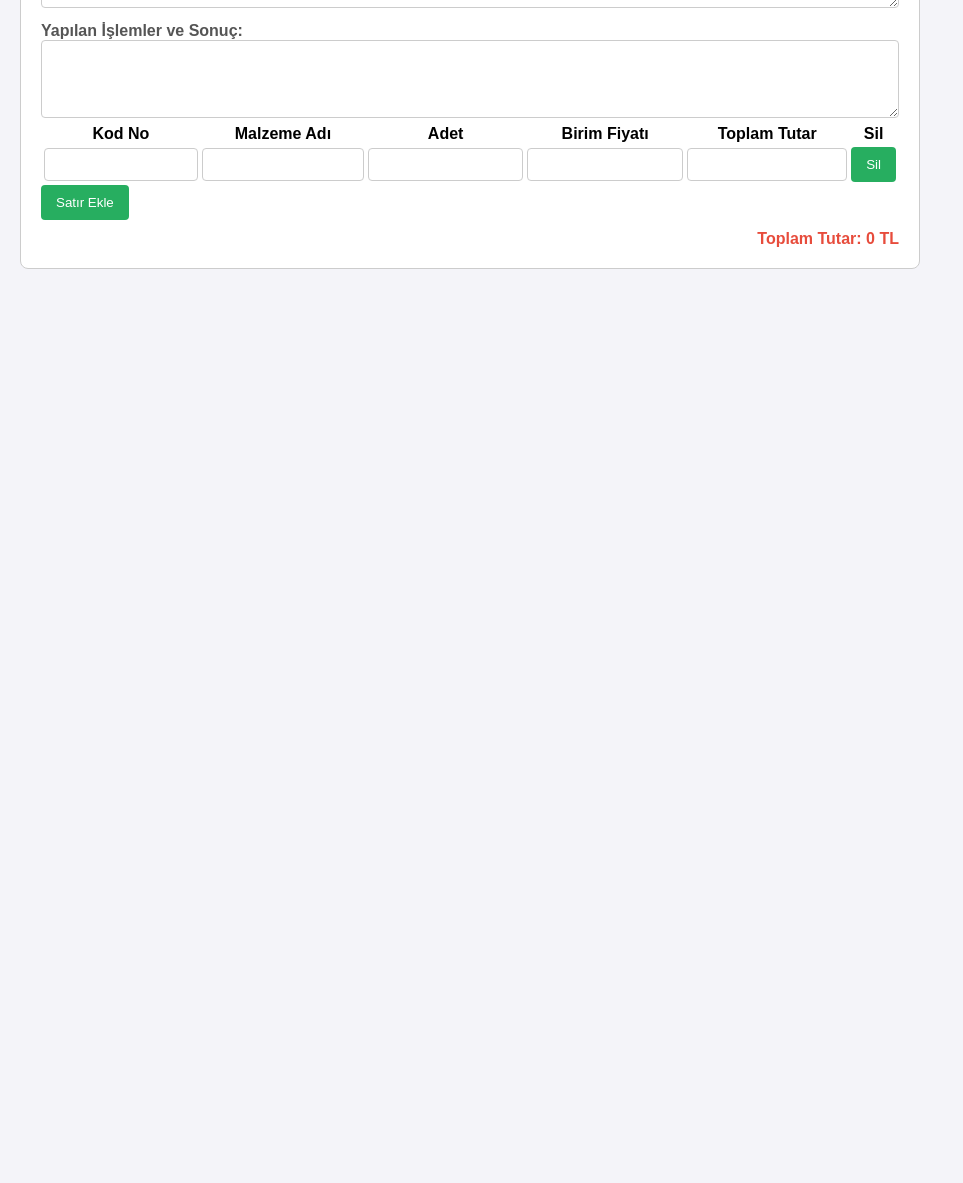
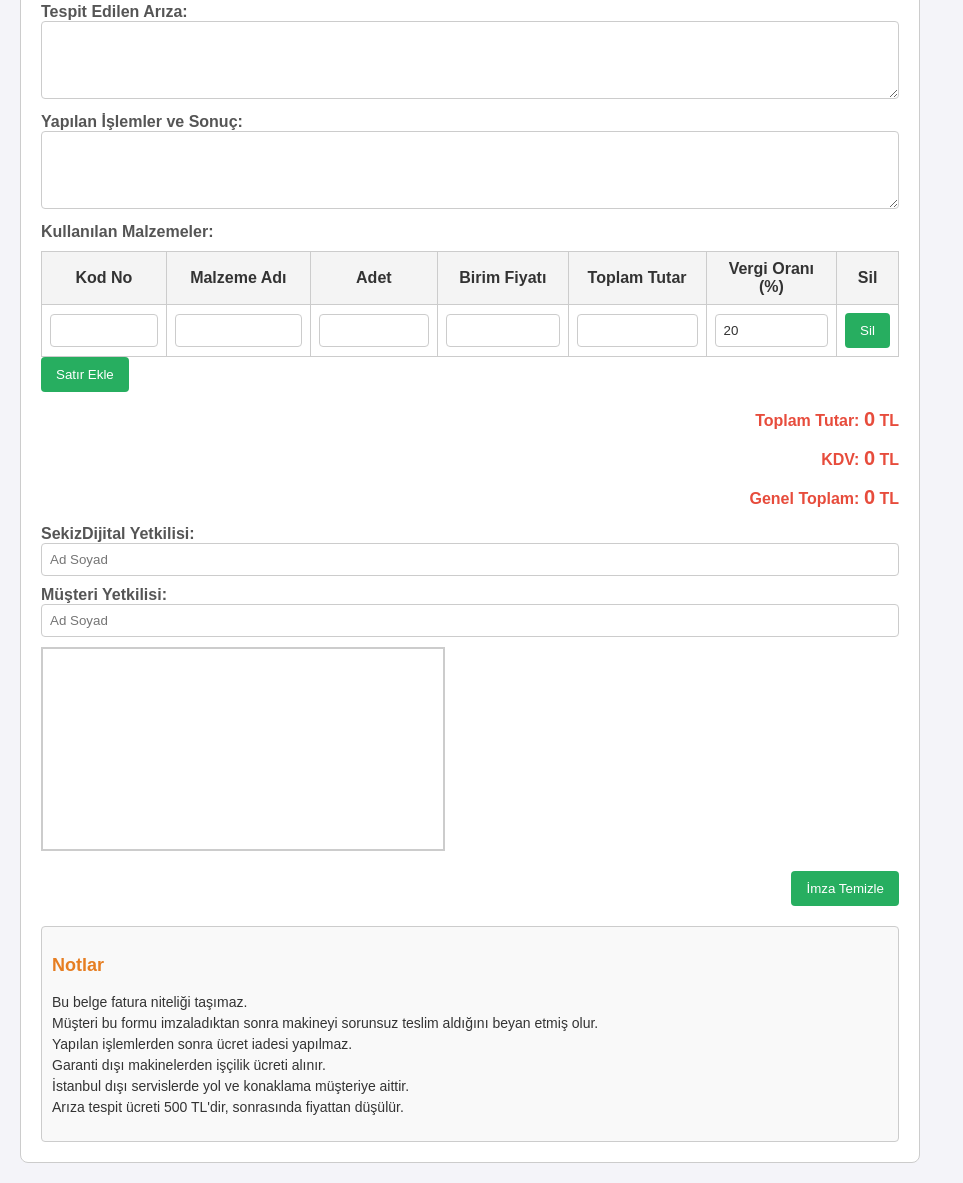
Before and after one commit to ekincih/sekizcloud, a plain HTML site: page index.html in a window 1280 px wide. Shown: the part 431-1614 px from the top of the page, without its empty margins (0-963 px from the left). Before the commit the page ends 800 px from the top, so only its background shows below. Drawn offline with Linux system fonts and the light colour scheme.

Commit message:
Update index.html

```diff
--- a/index.html
+++ b/index.html
@@ -4,8 +4,14 @@
     <meta charset="UTF-8">
     <meta name="viewport" content="width=device-width, initial-scale=1.0">
     <title>SEKİZDİJİTAL TEKNİK SERVİS FORMU</title>
-    <link rel="manifest" href="/manifest.json">
-    <link rel="icon" href="icon.png">
+    <link rel="manifest" href="manifest.json">
+    <script>
+        if ('serviceWorker' in navigator) {
+            navigator.serviceWorker.register('sw.js')
+            .then(reg => console.log("Service Worker kaydedildi:", reg))
+            .catch(err => console.log("Service Worker hatası:", err));
+        }
+    </script>
     <style>
         body {
             font-family: Arial, sans-serif;
@@ -38,6 +44,19 @@
             border-radius: 4px;
             color: #333;
         }
+        table {
+            width: 100%;
+            margin-top: 10px;
+            border-collapse: collapse;
+            color: #333;
+        }
+        table, th, td {
+            border: 1px solid #ccc;
+            padding: 8px;
+        }
+        th {
+            background-color: #f4f4f4;
+        }
         button {
             padding: 10px 15px;
             background-color: #27ae60;
@@ -49,36 +68,93 @@
         button:hover {
             background-color: #2ecc71;
         }
+        .imza-alani {
+            border: 2px solid #ccc;
+            display: block;
+            margin: 10px 0;
+        }
         .total-price {
             margin-top: 10px;
             text-align: right;
             font-weight: bold;
             color: #e74c3c;
         }
+        .total-price span {
+            font-size: 20px;
+            color: #e74c3c;
+        }
+        .actions {
+            text-align: right;
+            margin-top: 20px;
+        }
+        .notlar {
+            margin-top: 20px;
+            padding: 10px;
+            background-color: #f9f9f9;
+            border: 1px solid #ccc;
+            border-radius: 4px;
+        }
+        .notlar h3 {
+            color: #e67e22;
+            font-size: 18px;
+        }
+        .notlar ul {
+            list-style-type: none;
+            padding-left: 0;
+        }
+        .notlar ul li {
+            font-size: 14px;
+            color: #333;
+            margin-bottom: 5px;
+        }
     </style>
 </head>
 <body>
+
     <h2>SEKİZDİJİTAL TEKNİK SERVİS FORMU</h2>
     <div class="form-container">
         <form id="servisFormu">
+            <div class="form-section">
+                <div class="two-columns">
+                    <div>
                         <label for="firmaAdi">Firma:</label>
                         <input type="text" id="firmaAdi" name="firmaAdi" required>
+                    </div>
+                    <div>
+                        <label for="tarih">Tarih:</label>
+                        <input type="date" id="tarih" name="tarih" required>
+                    </div>
+                </div>
+            </div>
 
-            <label for="yetkiliAdi">Yetkili Adı Soyadı:</label>
+            <div class="form-section">
+                <label for="yetkiliBilgileri">Yetkili Kişi Bilgileri:</label>
+                <div class="two-columns">
+                    <div>
+                        <label for="yetkiliAdi">Adı Soyadı:</label>
                         <input type="text" id="yetkiliAdi" name="yetkiliAdi" required>
-
+                    </div>
+                    <div>
                         <label for="yetkiliTel">Telefon:</label>
                         <input type="tel" id="yetkiliTel" name="yetkiliTel" required>
-
+                    </div>
+                </div>
                 <label for="adres">Adres:</label>
                 <input type="text" id="adres" name="adres" required>
+            </div>
 
+            <div class="form-section">
                 <label for="arizaDetayi">Tespit Edilen Arıza:</label>
                 <textarea id="arizaDetayi" name="arizaDetayi" rows="4" required></textarea>
+            </div>
 
+            <div class="form-section">
                 <label for="yapilanIslem">Yapılan İşlemler ve Sonuç:</label>
                 <textarea id="yapilanIslem" name="yapilanIslem" rows="4" required></textarea>
+            </div>
 
+            <div class="form-section">
+                <label for="malzemeTablosu">Kullanılan Malzemeler:</label>
                 <table id="malzemeTablosu">
                     <thead>
                         <tr>
@@ -87,6 +163,7 @@
                             <th>Adet</th>
                             <th>Birim Fiyatı</th>
                             <th>Toplam Tutar</th>
+                            <th>Vergi Oranı (%)</th>
                             <th>Sil</th>
                         </tr>
                     </thead>
@@ -94,73 +171,104 @@
                         <tr>
                             <td><input type="text" name="kodNo[]"></td>
                             <td><input type="text" name="malzemeAdi[]"></td>
-                        <td><input type="number" class="adet" name="adet[]" min="1" required></td>
-                        <td><input type="number" class="birimFiyat" name="birimFiyat[]" min="0" required></td>
-                        <td><input type="number" class="toplamTutar" readonly></td>
+                            <td><input type="number" name="adet[]" class="adet"></td>
+                            <td><input type="number" name="birimFiyat[]" class="birimFiyat"></td>
+                            <td><input type="number" name="toplamTutar[]" class="toplamTutar" readonly></td>
+                            <td><input type="number" name="vergiOrani[]" class="vergiOrani" value="20"></td>
                             <td><button type="button" class="silButonu">Sil</button></td>
                         </tr>
                     </tbody>
                 </table>
                 <button type="button" id="satirEkle">Satır Ekle</button>
+            </div>
+
+            <!-- Toplam Fiyat ve KDV -->
             <div class="total-price">
-                Toplam Tutar: <span id="toplamTutar">0</span> TL
+                <p>Toplam Tutar: <span id="toplamTutar">0</span> TL</p>
+                <p>KDV: <span id="kdvTutari">0</span> TL</p>
+                <p>Genel Toplam: <span id="genelToplam">0</span> TL</p>
             </div>
+
+            <div class="form-section two-columns">
+                <div>
+                    <label for="callvisionYetkili">SekizDijital Yetkilisi:</label>
+                    <input type="text" id="callvisionYetkili" name="callvisionYetkili" placeholder="Ad Soyad">
+                </div>
+                <div>
+                    <label for="musteriYetkili">Müşteri Yetkilisi:</label>
+                    <input type="text" id="musteriYetkili" name="musteriYetkili" placeholder="Ad Soyad">
+                    <canvas id="imzaAlani" width="400" height="200" class="imza-alani"></canvas>
+                </div>
+            </div>
+
+            <div class="actions">
+                <button type="button" id="clear-signature">İmza Temizle</button>
+            </div>
+
+            <!-- Notlar -->
+            <div class="notlar">
+                <h3>Notlar</h3>
+                <ul>
+                    <li>Bu belge fatura niteliği taşımaz.</li>
+                    <li>Müşteri bu formu imzaladıktan sonra makineyi sorunsuz teslim aldığını beyan etmiş olur.</li>
+                    <li>Yapılan işlemlerden sonra ücret iadesi yapılmaz.</li>
+                    <li>Garanti dışı makinelerden işçilik ücreti alınır.</li>
+                    <li>İstanbul dışı servislerde yol ve konaklama müşteriye aittir.</li>
+                    <li>Arıza tespit ücreti 500 TL'dir, sonrasında fiyattan düşülür.</li>
+                </ul>
+            </div>
+
         </form>
     </div>
 
     <script>
-        // Service Worker Kaydı
-        if ('serviceWorker' in navigator) {
-            navigator.serviceWorker.register('/sw.js')
-            .then(reg => console.log("Service Worker kayıtlı:", reg))
-            .catch(err => console.log("Service Worker hatası:", err));
+        const canvas = document.getElementById('imzaAlani');
+        const ctx = canvas.getContext('2d');
+        let isDrawing = false;
+
+        canvas.addEventListener('mousedown', function(e) {
+            isDrawing = true;
+            ctx.beginPath();
+            ctx.moveTo(e.offsetX, e.offsetY);
+        });
+
+        canvas.addEventListener('mousemove', function(e) {
+            if (isDrawing) {
+                ctx.lineTo(e.offsetX, e.offsetY);
+                ctx.stroke();
             }
+        });
 
-        // Satır Ekleme Fonksiyonu
+        canvas.addEventListener('mouseup', function() {
+            isDrawing = false;
+        });
+
+        document.getElementById('clear-signature').addEventListener('click', function() {
+            ctx.clearRect(0, 0, canvas.width, canvas.height);
+        });
+
+        // Satır ekleme
         document.getElementById('satirEkle').addEventListener('click', function() {
             const table = document.getElementById('malzemeTablosu').getElementsByTagName('tbody')[0];
             const newRow = document.createElement('tr');
             newRow.innerHTML = `
                 <td><input type="text" name="kodNo[]"></td>
                 <td><input type="text" name="malzemeAdi[]"></td>
-                <td><input type="number" class="adet" name="adet[]" min="1" required></td>
-                <td><input type="number" class="birimFiyat" name="birimFiyat[]" min="0" required></td>
-                <td><input type="number" class="toplamTutar" readonly></td>
+                <td><input type="number" name="adet[]" class="adet"></td>
+                <td><input type="number" name="birimFiyat[]" class="birimFiyat"></td>
+                <td><input type="number" name="toplamTutar[]" class="toplamTutar" readonly></td>
+                <td><input type="number" name="vergiOrani[]" class="vergiOrani" value="20"></td>
                 <td><button type="button" class="silButonu">Sil</button></td>
             `;
             table.appendChild(newRow);
-            calculateTotal();
         });
 
-        // Satır Silme Fonksiyonu
         document.addEventListener('click', function(event) {
             if (event.target.classList.contains('silButonu')) {
-                const row = event.target.closest('tr');
-                row.remove();
-                calculateTotal();
+                event.target.parentElement.parentElement.remove();
             }
         });
 
-        // Toplam Hesaplama Fonksiyonu
-        function calculateTotal() {
-            let toplamTutar = 0;
-            const rows = document.querySelectorAll('#malzemeTablosu tbody tr');
-            rows.forEach(row => {
-                const adet = row.querySelector('.adet').value || 0;
-                const birimFiyat = row.querySelector('.birimFiyat').value || 0;
-                const toplam = adet * birimFiyat;
-                row.querySelector('.toplamTutar').value = toplam;
-                toplamTutar += toplam;
-            });
-            document.getElementById('toplamTutar').innerText = toplamTutar.toFixed(2);
-        }
-
-        // Her Girdi Değişikliğinde Toplamı Yeniden Hesapla
-        document.addEventListener('input', function(event) {
-            if (event.target.classList.contains('adet') || event.target.classList.contains('birimFiyat')) {
-                calculateTotal();
-            }
-        });
     </script>
 </body>
 </html>
```
Lines whose indentation alone changed are shown as unchanged.
